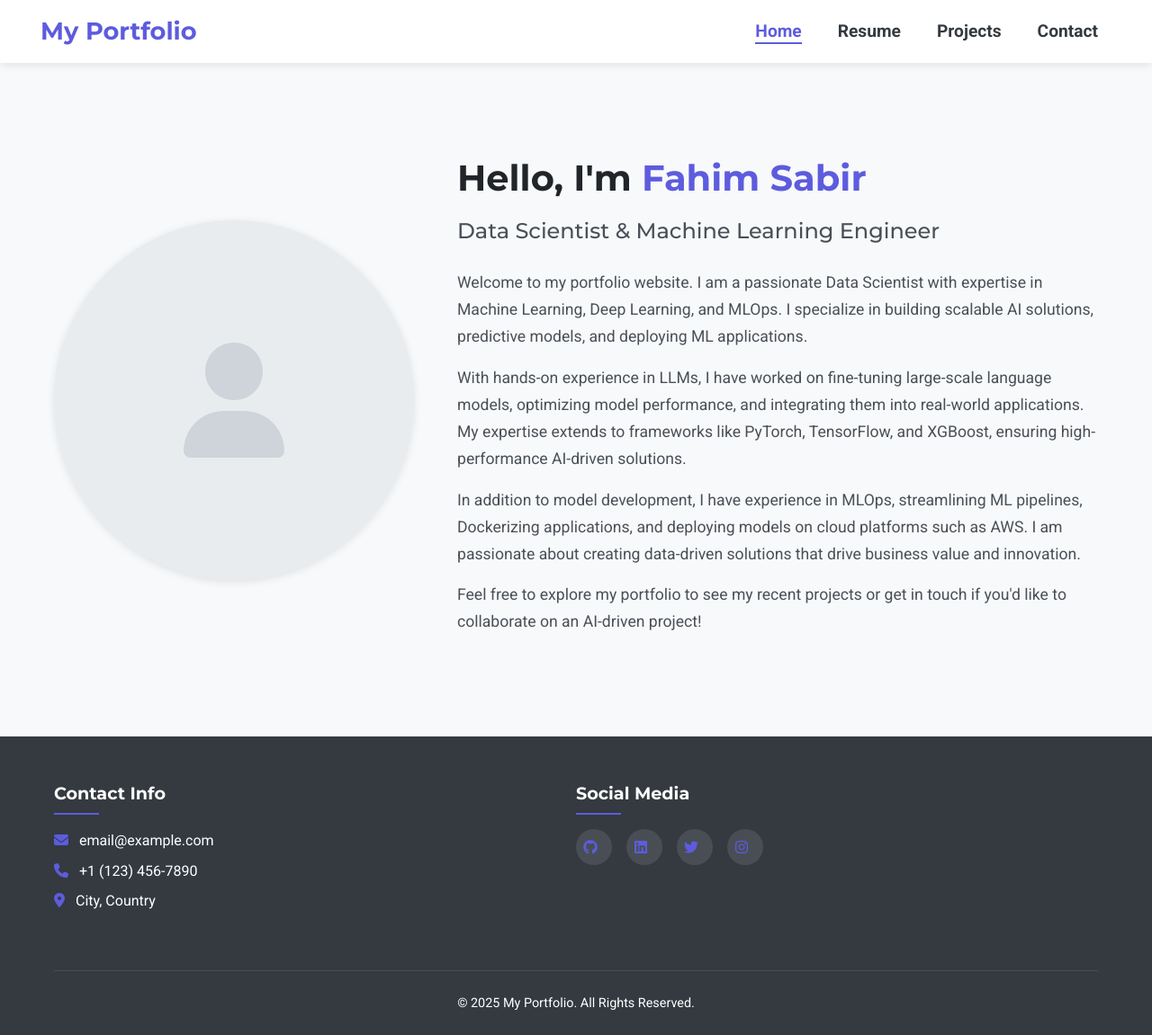
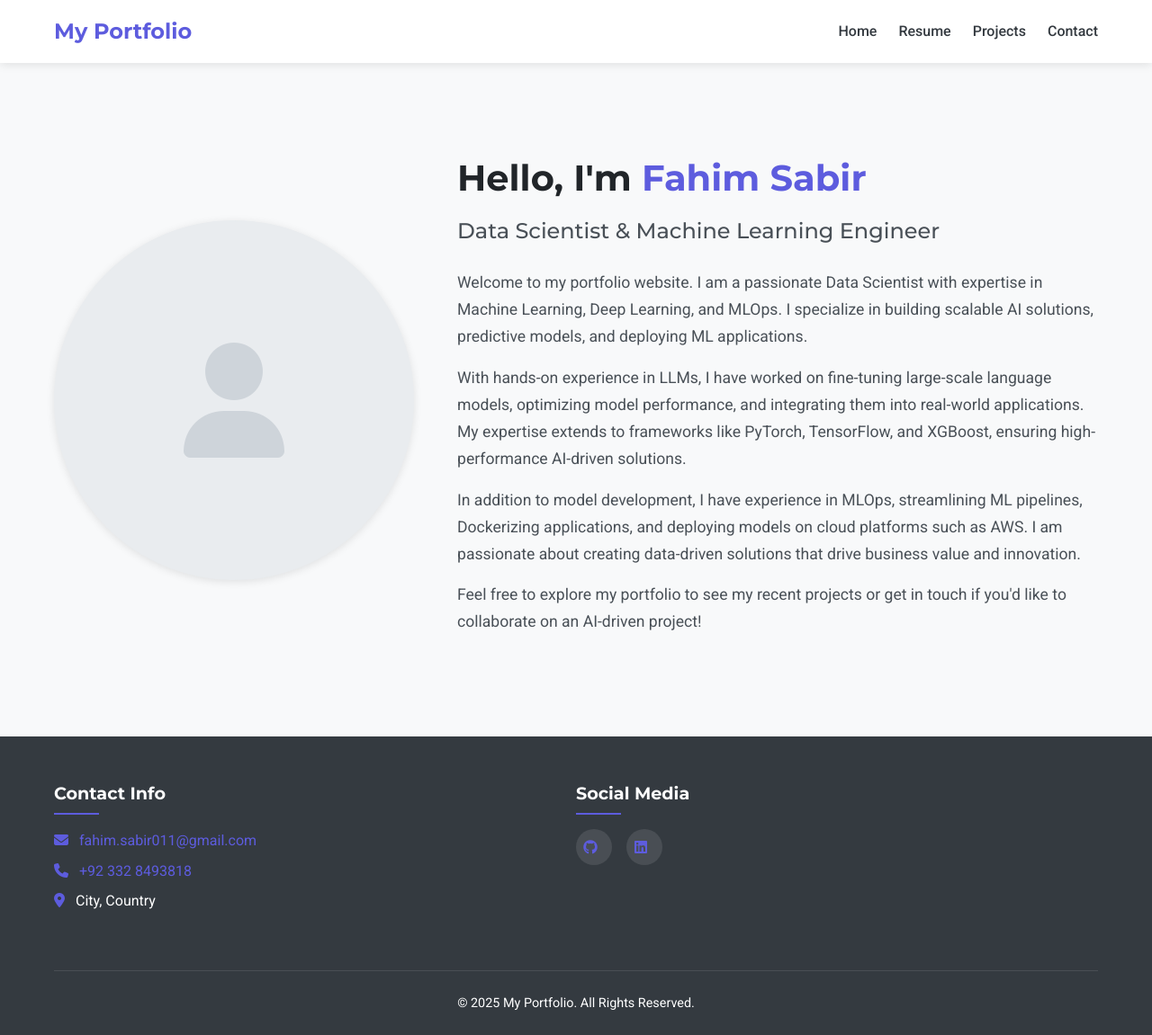
Before and after one commit to fahimai001/My_Portfolio_Website, a Django app: page / in a window 1280 px wide. Shown: the whole page at 90% size. Run offline with Django 5.2, Linux system fonts and the light colour scheme.

Commit message:
updating frontend

```diff
--- a/templates/base.html
+++ b/templates/base.html
@@ -6,99 +6,25 @@
     <title>{% block title %}My Portfolio{% endblock %}</title>
     {% load static %}
     <link rel="stylesheet" href="{% static 'css/style.css' %}">
-    <!-- Add Google Fonts -->
     <link href="https://fonts.googleapis.com/css2?family=Roboto:wght@300;400;500;700&family=Montserrat:wght@400;500;600;700&display=swap" rel="stylesheet">
-    <!-- Add Font Awesome -->
     <link rel="stylesheet" href="https://cdnjs.cloudflare.com/ajax/libs/font-awesome/6.2.0/css/all.min.css">
-    <style>
-        /* Custom styles for navigation and logo */
-        header .container {
-            display: flex;
-            justify-content: space-between;
-            align-items: center;
-            height: 70px;
-            position: relative; /* Add this for absolute positioning */
-        }
-
-        .logo {
-            font-family: var(--font-family-headings);
-            font-size: 1.7rem;
-            font-weight: 700;
-            color: var(--primary-color);
-            position: absolute;
-            left: 5px; /* Position directly on the left corner */
-        }
-
-        nav {
-            margin-left: auto; /* Push navigation to the right side */
-        }
-
-        nav ul li {
-            margin-left: 2.5rem; /* Increase space between navigation items */
-        }
-
-        nav ul li a {
-            color: var(--gray-800);
-            font-weight: 600;
-            font-size: 1.2rem; /* Make navigation text bigger */
-            position: relative;
-        }
-
-        @media (prefers-color-scheme: dark) {
-            nav ul li a {
-                color: var(--gray-300);
-            }
-        }
-
-        @media screen and (max-width: 768px) {
-            .logo {
-                position: static; /* Reset position on mobile */
-                margin-right: 0;
-            }
-
-            nav ul li {
-                margin: 0; /* Reset margin on mobile */
-            }
-
-            nav ul li a {
-                display: block;
-                padding: 15px 0;
-                border-bottom: 1px solid var(--gray-200);
-                font-size: 1.2rem; /* Keep the bigger font size on mobile */
-            }
-        }
-    </style>
 </head>
 <body>
     <header>
         <div class="container">
             <h1 class="logo">My Portfolio</h1>
             <nav>
-                <input type="checkbox" id="nav-toggle" class="nav-toggle">
-                <label for="nav-toggle" class="nav-toggle-label">
-                    <span></span>
-                </label>
                 <ul>
-                    <li><a href="{% url 'home' %}" {% if request.path == '/' %}class="active"{% endif %}>Home</a></li>
-                    <li><a href="{% url 'resume' %}" {% if request.path == '/resume/' %}class="active"{% endif %}>Resume</a></li>
-                    <li><a href="{% url 'projects' %}" {% if request.path == '/projects/' %}class="active"{% endif %}>Projects</a></li>
-                    <li><a href="{% url 'contact' %}" {% if request.path == '/contact/' %}class="active"{% endif %}>Contact</a></li>
+                    <li><a href="{% url 'home' %}">Home</a></li>
+                    <li><a href="{% url 'resume' %}">Resume</a></li>
+                    <li><a href="{% url 'projects' %}">Projects</a></li>
+                    <li><a href="{% url 'contact' %}">Contact</a></li>
                 </ul>
             </nav>
         </div>
     </header>
 
     <main>
-        {% if messages %}
-        <div class="messages">
-            {% for message in messages %}
-            <div class="message {% if message.tags %}{{ message.tags }}{% endif %}">
-                {{ message }}
-            </div>
-            {% endfor %}
-        </div>
-        {% endif %}
-
         {% block content %}{% endblock %}
     </main>
 
@@ -107,37 +33,20 @@
             <div class="footer-content">
                 <div class="footer-section">
                     <h3>Contact Info</h3>
-                    <p><i class="fas fa-envelope"></i> email@example.com</p>
-                    <p><i class="fas fa-phone"></i> +1 (123) 456-7890</p>
+                    <p><i class="fas fa-envelope"></i> <a href="mailto:fahim.sabir011@gmail.com">fahim.sabir011@gmail.com</a></p>
+                    <p><i class="fas fa-phone"></i> <a href="tel:+923328493818">+92 332 8493818</a></p>
                     <p><i class="fas fa-map-marker-alt"></i> City, Country</p>
                 </div>
                 <div class="footer-section">
                     <h3>Social Media</h3>
                     <div class="social-links">
-                        <a href="#"><i class="fab fa-github"></i></a>
-                        <a href="#"><i class="fab fa-linkedin"></i></a>
-                        <a href="#"><i class="fab fa-twitter"></i></a>
-                        <a href="#"><i class="fab fa-instagram"></i></a>
+                        <a href="https://github.com/fahimai001" target="_blank"><i class="fab fa-github"></i></a>
+                        <a href="https://www.linkedin.com/in/fahim-sabir-a04102307/" target="_blank"><i class="fab fa-linkedin"></i></a>
                     </div>
                 </div>
             </div>
             <p class="copyright">&copy; {% now "Y" %} My Portfolio. All Rights Reserved.</p>
         </div>
     </footer>
-
-    <script>
-        // Auto-hide messages after 5 seconds
-        document.addEventListener('DOMContentLoaded', function() {
-            const messages = document.querySelectorAll('.message');
-            messages.forEach(function(message) {
-                setTimeout(function() {
-                    message.style.opacity = '0';
-                    setTimeout(function() {
-                        message.style.display = 'none';
-                    }, 600);
-                }, 5000);
-            });
-        });
-    </script>
 </body>
 </html>
```
